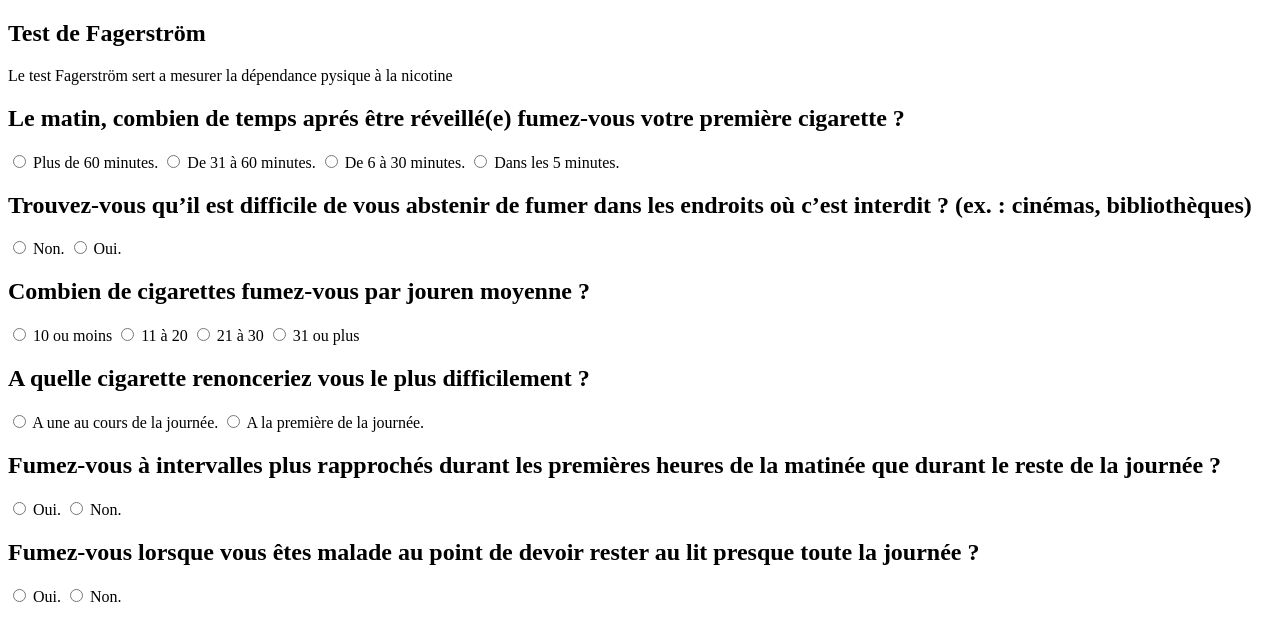
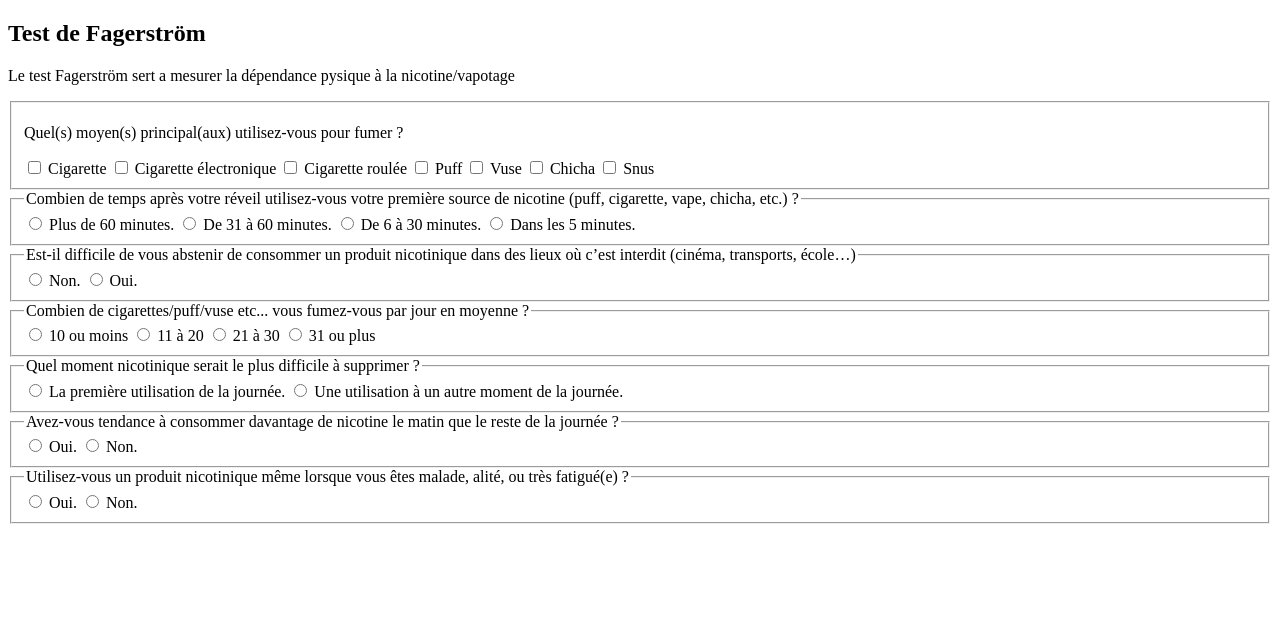
Before and after one commit to ENS-Studio/Fumer-stop, a plain HTML site: page Fagerström/index.html in a window 1280 px wide. Drawn offline with Linux system fonts and the light colour scheme.

Commit message:
upadate code structure

```diff
--- a/Fagerström/index.html
+++ b/Fagerström/index.html
@@ -6,88 +6,117 @@
     <title>Test Fagerström</title>
   </head>
   <body>
-    <section>
-      <h1>Test de Fagerström</h1>
-      <p>
-        Le test Fagerström sert a mesurer la dépendance pysique à la nicotine
-      </p>
-    </section>
-    <div>
+    <form id="test_fegerstom">
+      <section>
+        <h1>Test de Fagerström</h1>
+        <p>
+          Le test Fagerström sert a mesurer la dépendance pysique à la nicotine/vapotage
+        </p>
+      </section>
       <div>
-            <h2>
-            Le matin, combien de temps aprés être réveillé(e) fumez-vous votre
-            première cigarette ?
-            </h2>
-            <input type="radio" id="1.1" name="question1" value="Plus de 60 minutes." />
-            <label for="1">Plus de 60 minutes.</label>
+        <fieldset>
+          <p>Quel(s) moyen(s) principal(aux) utilisez-vous pour fumer ?</p>
 
-            <input type="radio" id="1.2" name="question1" value="De 31 à 60 minutes."/>
-            <label for="1">De 31 à 60 minutes.</label>
+          <input type="checkbox" id="0_1" name="Produit_Cigarette" value="Cigarette">
+          <label for="0_1">Cigarette</label>
 
-            <input type="radio" id="1.3" name="question1" value="De 6 à 30 minutes."/>
-            <label for="1">De 6 à 30 minutes.</label>
+          <input type="checkbox" id="0_2" name="Produit_Cigarette_électronique"value="Cigarette électronique">
+          <label for="0_2">Cigarette électronique</label>
 
-            <input type="radio" id="1.4" name="question1" value="Dans les 5 minutes." />
-            <label for="1">Dans les 5 minutes.</label>
+          <input type="checkbox" id="0_3" name="Produit_Cigarette_roulée"value="Cigarette roulée">
+          <label for="0_3">Cigarette roulée</label>
+
+          <input type="checkbox" id="0_4" name="Produit_Puff"value="Puff">
+          <label for="0_4">Puff</label>
+
+          <input type="checkbox" id="0_5" name="Produit_Vuse"value="Vuse">
+          <label for="0_5">Vuse</label>
+
+          <input type="checkbox" id="0_6" name="Produit_Chicha"value="Chicha">
+          <label for="0_6">Chicha</label>
+
+          <input type="checkbox" id="0_7" name="Produit_Snus"value="Snus">
+          <label for="0_7">Snus</label>
+        </fieldset>
       </div>
+
+
       <div>
-            <h2>
-            Trouvez-vous qu’il est difficile de vous abstenir de fumer dans les
-            endroits où c’est interdit ? (ex. : cinémas, bibliothèques)
-            </h2>
-            <input type="radio" id="2.1" name="question2" value="Non." />
-            <label for="1">Non.</label>
-            <input type="radio" id="2.2" name="question2" value="Oui." />
-            <label for="1">Oui.</label>
+        <fieldset>
+              <legend>
+              Combien de temps après votre réveil utilisez-vous
+              votre première source de nicotine (puff, cigarette, vape, chicha, etc.) ?
+              </legend>
+              <input type="radio" id="1_1" name="question1" value="Plus de 60 minutes." />
+              <label for="1_1">Plus de 60 minutes.</label>
+
+              <input type="radio" id="1_2" name="question1" value="De 31 à 60 minutes."/>
+              <label for="1_2">De 31 à 60 minutes.</label>
+
+              <input type="radio" id="1_3" name="question1" value="De 6 à 30 minutes."/>
+              <label for="1_3">De 6 à 30 minutes.</label>
+
+              <input type="radio" id="1_4" name="question1" value="Dans les 5 minutes." />
+              <label for="1_4">Dans les 5 minutes.</label>
+        </fieldset>
+        <fieldset>
+              <legend>
+              Est-il difficile de vous abstenir de consommer un produit
+              nicotinique dans des lieux où c’est interdit (cinéma, transports, école…)
+              </legend>
+              <input type="radio" id="2_1" name="question2" value="Non." />
+              <label for="2_1">Non.</label>
+              <input type="radio" id="2_2" name="question2" value="Oui." />
+              <label for="2_2">Oui.</label>
+        </fieldset>
+        <fieldset>
+          <legend>
+            Combien de cigarettes/puff/vuse etc... vous fumez-vous par jour en moyenne ?
+          </legend>
+          <input type="radio" id="3_1" name="question3" value="10 ou moins" />
+          <label for="3_1">10 ou moins</label>
+
+          <input type="radio" id="3_2" name="question3" value="11 à 20" />
+          <label for="3_2">11 à 20</label>
+
+          <input type="radio" id="3_3" name="question3" value="21 à 30" />
+          <label for="3_3">21 à 30</label>
+
+          <input type="radio" id="3_4" name="question3" value="31 ou plus" />
+          <label for="3_4">31 ou plus</label>
+        </fieldset>
+        <fieldset>
+          <legend>
+            Quel moment nicotinique serait le plus difficile à supprimer ?
+          </legend>
+          <input type="radio" id="4_1" name="question4" value="La première utilisation de la journée." />
+          <label for="4_1">La première utilisation de la journée.</label>
+
+          <input type="radio" id="4_2" name="question4" value="Une utilisation à un autre moment de la journée." />
+          <label for="4_2">Une utilisation à un autre moment de la journée.</label>
+        </fieldset>
+        <fieldset>
+          <legend>
+            Avez-vous tendance à consommer davantage de nicotine le matin que le reste de la journée ?
+          </legend>
+          <input type="radio" id="5_1" name="question5" value="Oui." />
+          <label for="5_1">Oui.</label>
+
+          <input type="radio" id="5_2" name="question5" value="Non." />
+          <label for="5_2">Non.</label>
+        </fieldset>
+        <fieldset>
+          <legend>
+            Utilisez-vous un produit nicotinique même lorsque
+              vous êtes malade, alité, ou très fatigué(e) ?
+          </legend>
+          <input type="radio" id="6_1" name="question6" value="Oui." />
+          <label for="6_1">Oui.</label>
+
+          <input type="radio" id="6_2" name="question6" value="Non." />
+          <label for="6_2">Non.</label>
+        </fieldset>
       </div>
-      <div>
-        <h2>
-          Combien de cigarettes fumez-vous par jouren moyenne ?
-        </h2>
-        <input type="radio" id="3.1" name="question3" value="10 ou moins" />
-        <label for="3">10 ou moins</label>
-
-        <input type="radio" id="3.2" name="question3" value="11 à 20" />
-        <label for="3">11 à 20</label>
-
-        <input type="radio" id="3.3" name="question3" value="21 à 30" />
-        <label for="3">21 à 30</label>
-
-        <input type="radio" id="3.4" name="question3" value="31 ou plus" />
-        <label for="3">31 ou plus</label>
-      </div>
-      <div>
-        <h2>
-          A quelle cigarette renonceriez vous le plus difficilement ?
-        </h2>
-        <input type="radio" id="3.1" name="question4" value="A une au cours de la journée." />
-        <label for="3">A une au cours de la journée.</label>
-
-        <input type="radio" id="3.2" name="question4" value="A la première de la journée." />
-        <label for="3">A la première de la journée.</label>
-      </div>
-      <div>
-       <h2>
-          Fumez-vous à intervalles plus rapprochés
-          durant les premières heures de la matinée que durant le reste de la journée ?
-        </h2>
-        <input type="radio" id="3.1" name="question5" value="Oui." />
-        <label for="3">Oui.</label>
-
-        <input type="radio" id="3.2" name="question5" value="Non." />
-        <label for="3">Non.</label>
-      </div>
-      <div>
-       <h2>
-          Fumez-vous lorsque vous êtes malade au point
-          de devoir rester au lit presque toute la journée ?
-        </h2>
-        <input type="radio" id="3.1" name="question6" value="Oui." />
-        <label for="3">Oui.</label>
-
-        <input type="radio" id="3.2" name="question6" value="Non." />
-        <label for="3">Non.</label>
-      </div>
-    </div>
+    </form>
   </body>
 </html>
```
